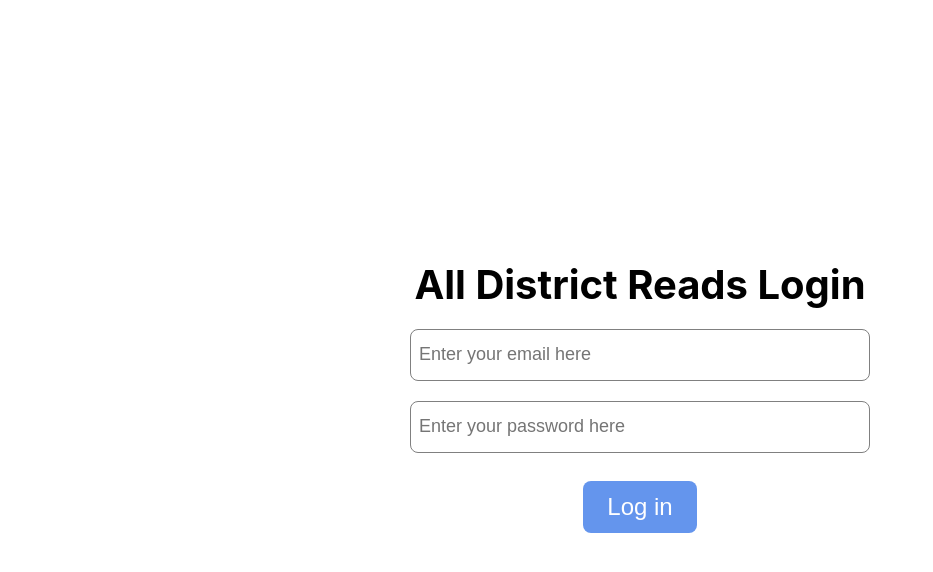
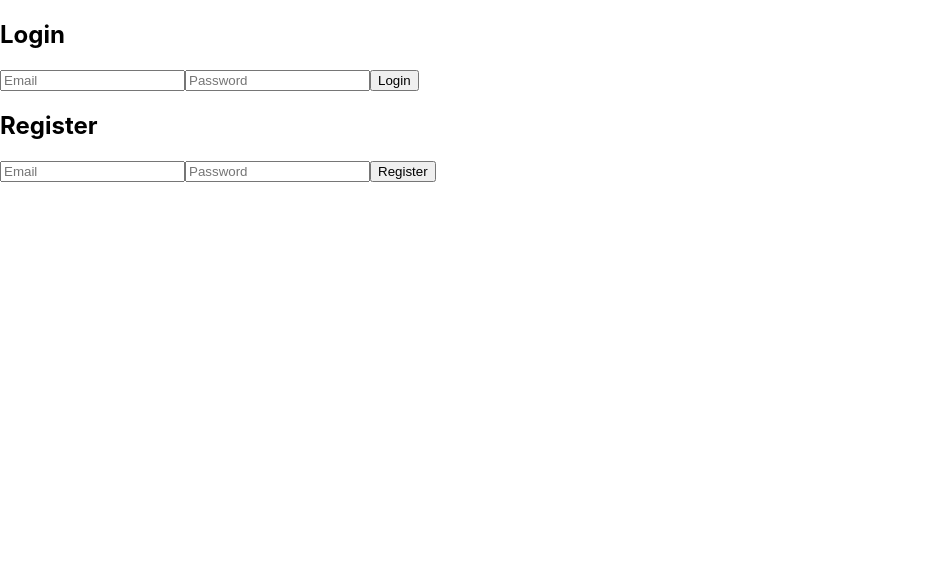
Before and after one commit to Hack4Impact-UMD/All-District-Reads-Web, a React (Create React App) app in the folder client/my-app/: page / in a window 1280 px wide. Shown: the top 572 px of the page, without its empty margins (0-933 px from the left). Built offline with nearby package versions, Linux system fonts and the light colour scheme.

Commit message:
Login/Registration Page update

```diff
--- a/client/my-app/package.json
+++ b/client/my-app/package.json
@@ -3,6 +3,7 @@
   "version": "0.1.0",
   "private": true,
   "dependencies": {
+    "@firebase/auth-types": "^0.12.0",
     "@testing-library/jest-dom": "^5.17.0",
     "@testing-library/react": "^13.4.0",
     "@testing-library/user-event": "^13.5.0",
--- a/client/my-app/src/Pages/Login.tsx
+++ b/client/my-app/src/Pages/Login.tsx
@@ -1,34 +1,113 @@
+import React, { useState } from 'react';
+import { getAuth, signInWithEmailAndPassword, createUserWithEmailAndPassword } from 'firebase/auth';
+import { FirebaseApp, FirebaseOptions, initializeApp, getApp } from 'firebase/app';
+import firebaseConfig from '../config/firebase'; // Make sure to provide the correct path to your Firebase config
+//import '../Login.css';
 
-import React, {useState} from 'react';
 
-import '../Login.css'
+// Initialize Firebase app
+let firebaseApp: FirebaseApp;
+try {
+  firebaseApp = initializeApp(firebaseConfig as FirebaseOptions);
+} catch (error) {
+  firebaseApp = getApp(); // If the app is already initialized, get the existing app
+}
 
-const Login = () => {
-    return (
-        <div className={'mainContainer'}>
-      <div className={'titleContainer'}>
-        <div>All District Reads Login</div>
-      </div>
-      <br />
-      <div className={'inputContainer'}>
-        <input
-          placeholder="Enter your email here"
-          className={'inputBox'}
-        />
-      </div>
-      <br />
-      <div className={'inputContainer'}>
-        <input
-          placeholder="Enter your password here"
-          className={'inputBox'}
-        />
-      </div>
-      <br />
-      <div className={'inputContainer'}>
-        <input className={'inputButton'} type="button" value={'Log in'} />
-      </div>
+function Login() {
+  const [loginEmail, setLoginEmail] = useState('');
+  const [loginPassword, setLoginPassword] = useState('');
+  const [loginButtonClicked, setLoginButtonClicked] = useState(false); // State to track if login button is clicked
+  const [loginError, setLoginError] = useState(''); // State to store login error message
+  const [registrationEmail, setRegistrationEmail] = useState('');
+  const [registrationPassword, setRegistrationPassword] = useState('');
+  const [registrationButtonClicked, setRegistrationButtonClicked] = useState(false); // State to track if registration button is clicked
+  const [registrationError, setRegistrationError] = useState(''); // State to store registration error message
+  const [currentPage, setCurrentPage] = useState<'home' | 'wrong' | null >(null); // State to track current page
+
+  const handleLogin = async () => {
+    const auth = getAuth(firebaseApp);
+
+    try {
+      const userCredential = await signInWithEmailAndPassword(auth, loginEmail, loginPassword);
+      setCurrentPage('home');
+      console.log('Login successful:', userCredential.user);
+      setLoginButtonClicked(true); // Set loginButtonClicked to true when login button is clicked
+      setLoginError('');
+      setLoginEmail(''); // Clear email input
+      setLoginPassword(''); // Clear password input
+    } catch (error:any) {
+      setCurrentPage('wrong');
+      console.error('Login error:', error.message);
+      setLoginError('Login error: ' + error.message);
+    }
+  };
+
+  const handleRegister = async () => {
+    const auth = getAuth(firebaseApp);
+
+    try {
+      const userCredential = await createUserWithEmailAndPassword(auth, registrationEmail, registrationPassword);
+      console.log('Registration successful:', userCredential.user);
+      setRegistrationButtonClicked(true); // Set registrationButtonClicked to true when registration button is clicked
+      setRegistrationError('');
+      setRegistrationEmail(''); // Clear email input
+      setRegistrationPassword(''); // Clear password input
+      // Optionally, you can redirect to another page after successful registration
+    } catch (error:any) {
+      console.error('Registration error:', error.message);
+      setRegistrationError('Registration error: ' + error.message);
+    }
+  };
+
+  const renderPage = () => {
+    switch (currentPage) {
+      case 'home':
+        return <div>Login Success!</div>
+      case 'wrong':
+        return <div>Login incorrect</div>;
+      default:
+        return null;
+    }
+  }
+
+  return (
+    <div>
+      <h2>Login</h2>
+      <input
+        type="email"
+        placeholder="Email"
+        value={loginEmail}
+        onChange={(e) => setLoginEmail(e.target.value)}
+      />
+      <input
+        type="password"
+        placeholder="Password"
+        value={loginPassword}
+        onChange={(e) => setLoginPassword(e.target.value)}
+      />
+      <button onClick={handleLogin}>Login</button>
+      {loginError && <p>{loginError}</p>}
+      {loginButtonClicked && <p>Login button clicked!</p>}
+      {renderPage()}
+
+      <h2>Register</h2>
+      <input
+        type="email"
+        placeholder="Email"
+        value={registrationEmail}
+        onChange={(e) => setRegistrationEmail(e.target.value)}
+      />
+      <input
+        type="password"
+        placeholder="Password"
+        value={registrationPassword}
+        onChange={(e) => setRegistrationPassword(e.target.value)}
+      />
+      <button onClick={handleRegister}>Register</button>
+      {registrationError && <p>{registrationError}</p>} {/* Display registration error message */}
+      {registrationButtonClicked && <p>Registration successful!</p>} {/* Render message if registration is successful */}
     </div>
-    )
+  );
 }
 
 export default Login;
```
Also changed, not shown: client/my-app/src/App.tsx (+8 -13 lines), 2 other files (tests, documents, lock files or other folders).
